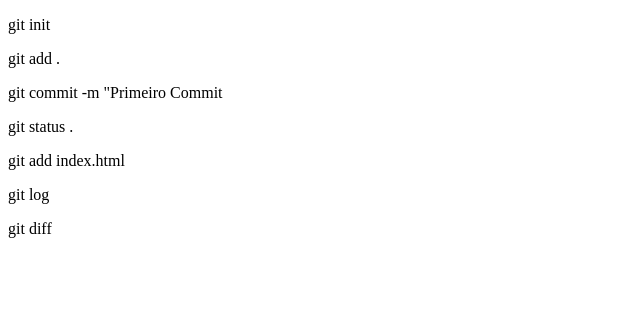
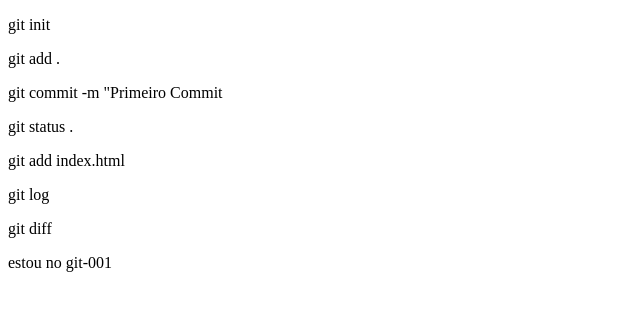
Before and after one commit to eltondoerner/Tutorial-Git, a plain HTML site: page index.html in a window 1280 px wide. Shown: the whole page, without its empty margins (0-640 px from the left). Drawn offline with Linux system fonts and the light colour scheme.

Commit message:
primeiro commit

```diff
--- a/index.html
+++ b/index.html
@@ -15,6 +15,7 @@
     <p>git add index.html</p>
     <p>git log</p>
     <p>git diff</p>
+    <P>estou no git-001</P>
 </body>
 
 </html>
```
